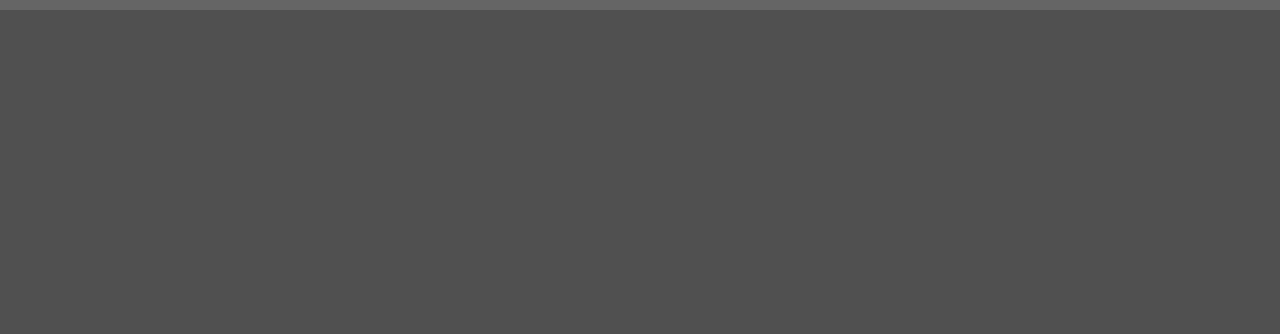
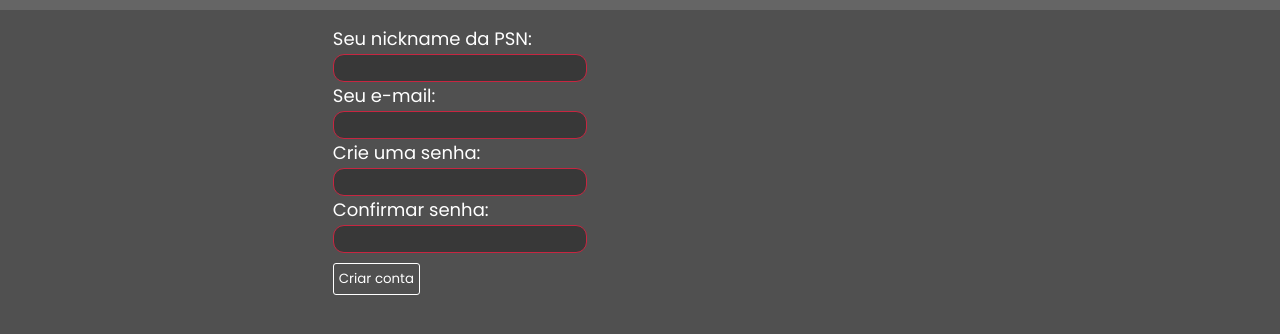
Before and after one commit to KaiqueFigu1/R6CC---Projeto-individual, a plain HTML site: page site/cadastro.html in a window 1280 px wide. Shown: the part 130-464 px from the top of the page. Drawn offline with Linux system fonts and the light colour scheme.

Commit message:
Adicionando inputs, estilizando e verificando inputs da pagina de cadastro

```diff
--- a/site/cadastro.html
+++ b/site/cadastro.html
@@ -3,9 +3,10 @@
 <head>
     <meta charset="UTF-8">
     <meta name="viewport" content="width=device-width, initial-scale=1.0">
-    <title>R6CC - Cadastro</title>
+    <title>R6CC - Login</title>
     <link href="https://fonts.googleapis.com/css2?family=Poppins&display=swap" rel="stylesheet">
     <link rel="stylesheet" href="css/style.css">
+    <link rel="stylesheet" href="css/cadastro.css">
 </head>
 <body>
     <header class="menu">
@@ -17,5 +18,20 @@
                 <li><a href="login.html" class="btn ativo">Entrar/Cadastro</a></li>
             </ul>
     </header>
+
+    <div class="container">
+        <form class="formulario">
+            Seu nickname da PSN: <br>
+            <input type="text" id="i_nickname" required> <br>
+            Seu e-mail: <br>
+            <input type="text" id="i_email" required> <br>
+            Crie uma senha: <br>
+            <input type="password" id="i_senha" required> <br>
+            Confirmar senha: <br>
+            <input style="margin-bottom: 10px;" type="password" id="i_senhaRepetida" required> <br>
+            <button class="btn" onclick="verificar()">Criar conta</button>
+        </form>
+
+    <script src="./js/cadastro.js"></script>
 </body>
 </html>
--- /dev/null
+++ b/site/css/cadastro.css
@@ -0,0 +1,14 @@
+.formulario{
+    width: 80%;
+    margin-left: auto;
+}
+
+input{
+    border: none;
+    border: 1px solid #c72641;
+    border-radius: 11px;
+    background-color: rgba(0, 0, 0, 0.3);
+    width: 30%;
+    padding: 3px;
+    outline: 0;
+}
--- a/site/css/style.css
+++ b/site/css/style.css
@@ -59,6 +59,8 @@ h2{
     padding: 5px;
     border: 1px solid #ffffff;
     border-radius: 3px;
+    background-color: transparent;
+    cursor: pointer;
     transition: 0.5s;
 }
 
--- /dev/null
+++ b/site/js/cadastro.js
@@ -0,0 +1,29 @@
+function verificar(){
+    var nickname = i_nickname.value;
+    var email = i_email.value;
+    var senha = i_senha.value;
+    var senhaRepetida = i_senhaRepetida.value;
+
+
+    if (nickname.trimStart().trimEnd().indexOf('') == 0){
+        alert('Insira um nickname válido')
+    }else if (email.indexOf("@") == -1 || email.indexOf(".com") == -1){
+        alert('Digite um e-mail válido');
+    }else if(senha == senhaRepetida){
+
+        var contador = 0;
+
+        while(contador < 9){
+            if(senha.indexOf(contador) == -1) {
+                alert('Senha Fraca. A senha deve conter um numero');
+                break
+          }
+            contador++;
+        }
+
+    }else if (senha != senhaRepetida){
+        alert('A senha está diferente da senha confirmada');
+    }else {
+        alert(`${nickname} aguarde o contato do adm por e-mail :)`);
+    }
+}
```
Also changed, not shown: site/login.html (+1 -1 lines).
